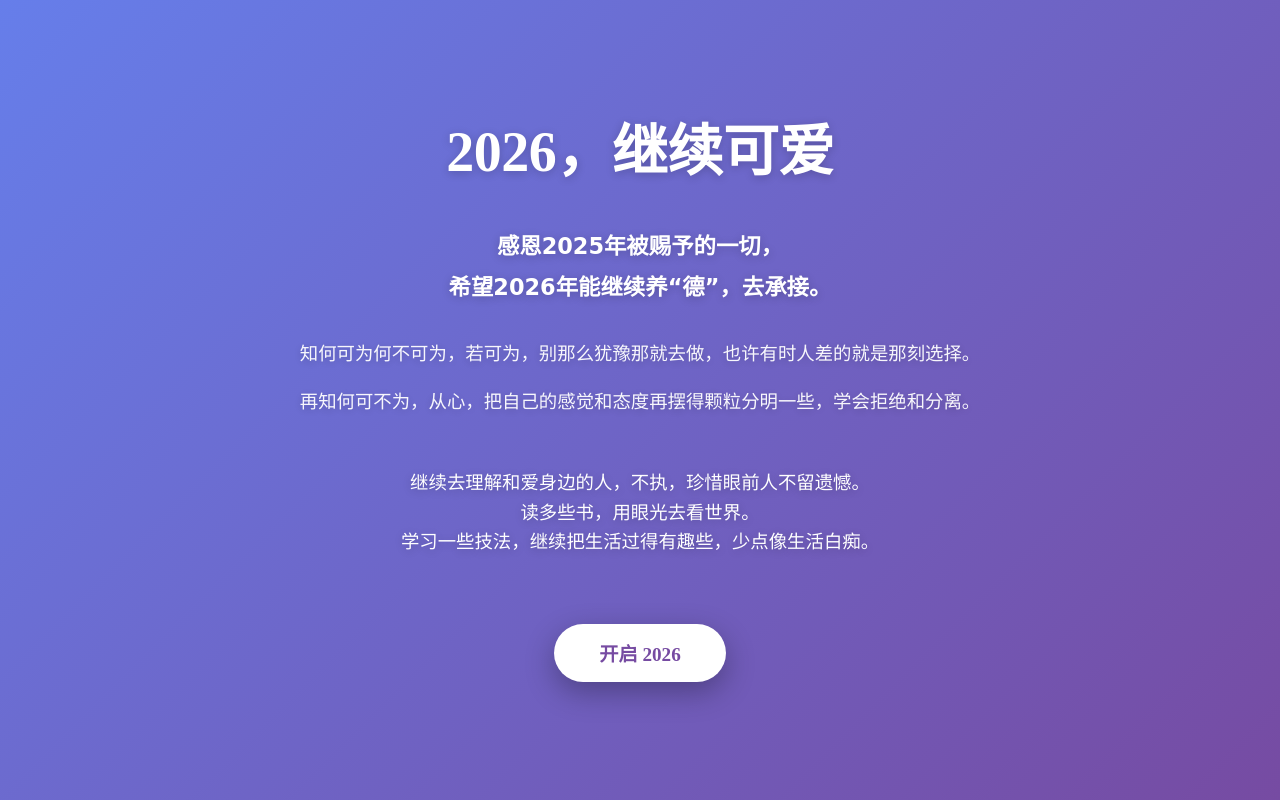
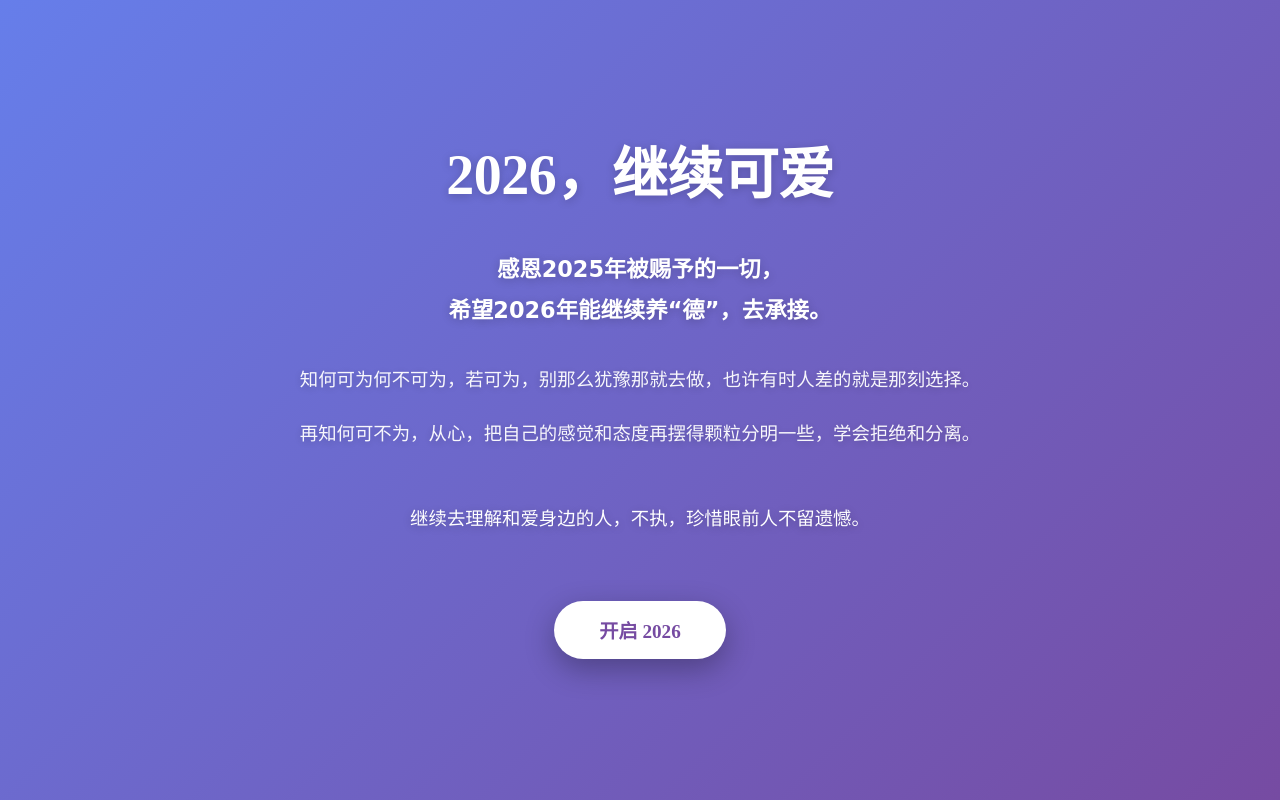
Before and after one commit to georgehazardyj/2025-memory, a plain HTML site: page index.html in a window 1280 px wide. Shown: the part 8803-9603 px from the top of the page. Drawn offline with nearby package versions, Linux system fonts and the light colour scheme; a web font is replaced by a local one.

Commit message:
Update index.html

```diff
--- a/index.html
+++ b/index.html
@@ -1194,22 +1194,20 @@
     <section id="wish">
         <h2>2026，继续可爱</h2>
 
-        <p style="font-size: 1.4rem; margin-bottom: 2rem; font-weight: bold;">
+        <p style="font-size: 1.4rem; margin-bottom: 2.2rem; font-weight: bold;">
             感恩2025年被赐予的一切，<br>希望2026年能继续养“德”，去承接。
         </p>
 
-        <p style="font-size: 1.15rem; line-height: 1.6; margin-bottom: 1.2rem; opacity: 0.95;">
+        <p style="font-size: 1.15rem; line-height: 1.6; margin-bottom: 1.5rem; opacity: 0.95;">
             知何可为何不可为，若可为，别那么犹豫那就去做，也许有时人差的就是那刻选择。
         </p>
 
-        <p style="font-size: 1.15rem; line-height: 1.6; margin-bottom: 1.2rem; opacity: 0.95;">
+        <p style="font-size: 1.15rem; line-height: 1.6; margin-bottom: 1.5rem; opacity: 0.95;">
             再知何可不为，从心，把自己的感觉和态度再摆得颗粒分明一些，学会拒绝和分离。
         </p>
 
         <p style="font-size: 1.15rem; line-height: 1.6; margin-top: 2rem;">
-            继续去理解和爱身边的人，不执，珍惜眼前人不留遗憾。<br>
-            读多些书，用眼光去看世界。<br>
-            学习一些技法，继续把生活过得有趣些，少点像生活白痴。
+            继续去理解和爱身边的人，不执，珍惜眼前人不留遗憾。
         </p>
 
         <button class="end-btn" onclick="celebrate()">开启 2026</button>
```
